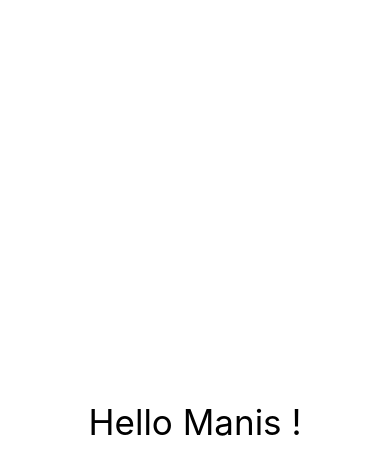
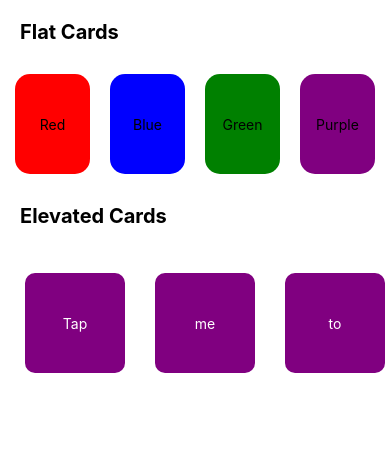
Before and after one commit to myth-faceless/react-native, a React Native app: screen / in a window 390 px wide. Shown: the top 474 px of the page. Built offline with nearby package versions, Linux system fonts and the light colour scheme.

Commit message:
Added FlatCards and ElevatedCards to demonstrate scroll view

```diff
--- a/App.jsx
+++ b/App.jsx
@@ -1,20 +1,29 @@
-import { StyleSheet, Text, View } from 'react-native'
+import { SafeAreaView, ScrollView, StyleSheet, Text, View } from 'react-native'
 import React from 'react'
+import FlatCards from './components/FlatCards'
+import ElevatedCards from './components/ElevatedCards'
 
 const App = () => {
   return (
-    <View style={styles.container}>
-      <Text style={{fontSize: 35}}>Hello Manis !</Text>
-    </View>
+    <SafeAreaView>
+      <ScrollView>
+        <FlatCards />
+        <ElevatedCards />
+      </ScrollView>
+    </SafeAreaView>
   )
 }
 
 export default App
 
 const styles = StyleSheet.create({
-  container: {
-    flex: 1,
-    justifyContent: 'center',
-    alignItems: 'center',
-  },
+  // container: {
+    // flex: 1,
+  //   justifyContent: 'center',
+  //   alignItems: 'center',
+  //   backgroundColor: 'green'
+  // },
+  // // safearea: {
+  //   backgroundColor: 'gray'
+  // },
 })
--- /dev/null
+++ b/components/ElevatedCards.jsx
@@ -0,0 +1,66 @@
+import { ScrollView, StyleSheet, Text, View } from 'react-native'
+import React from 'react'
+
+const ElevatedCards = () => {
+  return (
+    <View>
+      <Text style = {styles.headingText}>Elevated Cards</Text>
+
+
+        <ScrollView style = {styles.container} horizontal = {true}>
+            <View style = {[styles.card, styles.cardElevated]}>
+                <Text style = {styles.text}>Tap</Text>
+            </View>
+            <View style = {[styles.card, styles.cardElevated]}>
+                <Text style = {styles.text}>me</Text>
+            </View>
+            <View style = {[styles.card, styles.cardElevated]}>
+                <Text style = {styles.text}>to</Text>
+            </View>
+            <View style = {[styles.card, styles.cardElevated]}>
+                <Text style = {styles.text}>scroll</Text>
+            </View>
+            <View style = {[styles.card, styles.cardElevated]}>
+                <Text style = {styles.text}>more.....</Text>
+            </View>
+            <View style = {[styles.card, styles.cardElevated]}>
+                <Text style = {styles.text}>😅</Text>
+            </View>
+        </ScrollView>
+
+
+    </View>
+  )
+}
+
+export default ElevatedCards
+
+const styles = StyleSheet.create({
+    headingText: {
+        padding: 20,
+        fontSize: 20,
+        fontWeight: 'bold'
+    },
+
+    container: {
+       padding: 10,
+       color: 'white'
+    },
+    card: {
+        flex: 1,
+        justifyContent: 'center',
+        alignItems: 'center',
+        height: 100,
+        width: 100,
+        borderRadius: 10,
+        margin: 15,
+
+    },
+    cardElevated: {
+        backgroundColor: 'purple',
+        // elevation: 40
+    },
+    text: {
+        color: 'white',
+    }
+})
--- /dev/null
+++ b/components/FlatCards.jsx
@@ -0,0 +1,67 @@
+import { ScrollView, StyleSheet, Text, View, ViewComponent } from 'react-native'
+import React from 'react'
+
+const FlatCards = () => {
+  return (
+    <View>
+      <Text style = { styles.headingText }>Flat Cards</Text>
+        <View style = { styles.container } >
+            <View style = {[styles.card, styles.cardOne ]}>
+                <Text > Red </Text>
+            </View>
+
+            <View style = {[styles.card, styles.cardTwo ]}>
+                <Text > Blue </Text>
+            </View>
+
+            <View style = {[styles.card, styles.cardThree ]}>
+                <Text > Green </Text>
+            </View>
+
+            <View style = {[styles.card, styles.cardFour ]}>
+                <Text > Purple </Text>
+            </View>
+        </View>
+
+    </View>
+  )
+}
+
+export default FlatCards
+
+const styles = StyleSheet.create({
+    headingText: {
+        padding: 20,
+        fontSize: 20,
+        fontWeight: 'bold'
+    },
+    container: {
+      flex: 1,
+      flexDirection: 'row',
+      paddingHorizontal: 5,
+
+
+
+    },
+    card: {
+        flex: 1,
+        justifyContent: 'center',
+        alignItems: 'center',
+        height: 100,
+        width: 100,
+        borderRadius: 15,
+        margin: 10,
+    },
+    cardOne: {
+        backgroundColor: 'red'
+    },
+    cardTwo: {
+        backgroundColor: 'blue'
+    },
+    cardThree: {
+        backgroundColor: 'green'
+    },
+    cardFour: {
+        backgroundColor: 'purple',
+    }
+})
```
